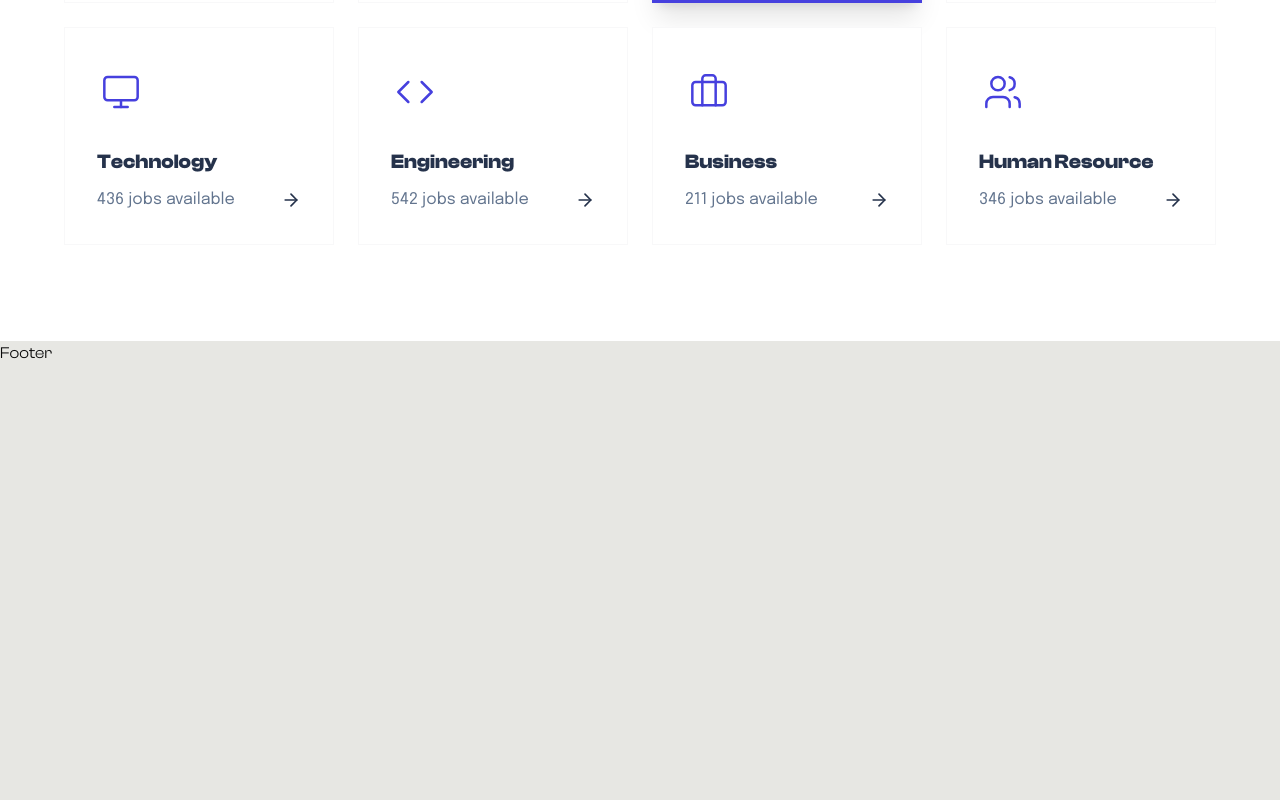
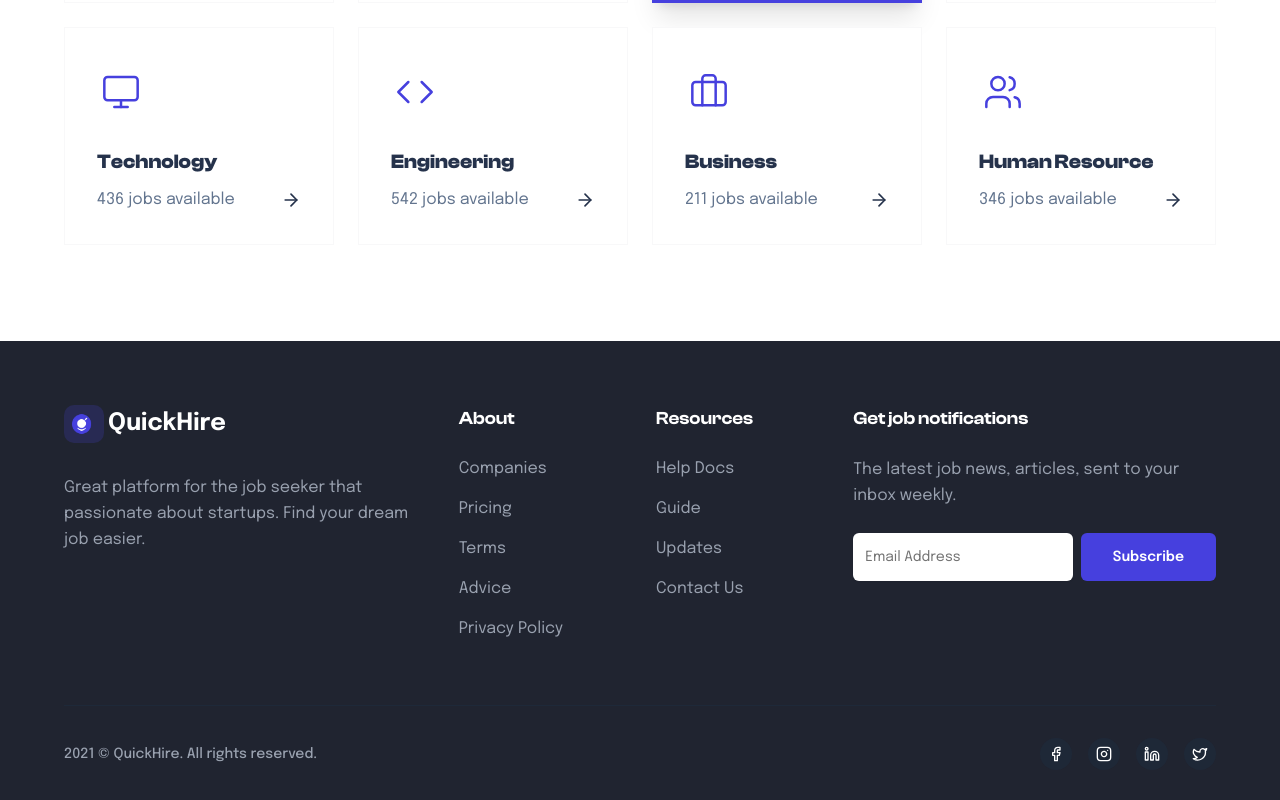
Before and after one commit to rakibislam2233/quick-hire, a Next.js app: page / in a window 1280 px wide. Shown: the part 1272-2072 px from the top of the page. Before the commit the page ends 1637 px from the top, so only its background shows below. Built offline with nearby package versions, Linux system fonts and the light colour scheme.

Commit message:
feat: add a new Footer component with navigation links, newsletter subscription, and social media icons.

```diff
--- a/components/Shared/Footer.tsx
+++ b/components/Shared/Footer.tsx
@@ -1,9 +1,183 @@
-import React from 'react'
+import { Button } from "@/components/ui/button";
+import { Input } from "@/components/ui/input";
+import { Facebook, Instagram, Linkedin, Twitter } from "lucide-react";
+import Image from "next/image";
+import Link from "next/link";
 
 const Footer = () => {
   return (
-    <div>Footer</div>
-  )
-}
+    <footer className="bg-[#202430] text-white pt-16 pb-8 font-epilogue">
+      <div className="container px-5 md:px-16 mx-auto">
+        <div className="grid grid-cols-1 md:grid-cols-2 lg:grid-cols-12 gap-12 lg:gap-8 mb-16">
+          {/* Logo & Info */}
+          <div className="lg:col-span-4 flex flex-col items-start gap-6 pr-4">
+            <Link href="/" className="flex items-center justify-center gap-1">
+              <div className="bg-primary/20 p-2 rounded-lg flex items-center justify-center">
+                <Image
+                  src="/asset/logo/logo.png"
+                  alt="QuickHire Logo"
+                  width={24}
+                  height={24}
+                  priority
+                />
+              </div>
+              <span className="text-2xl font-extrabold text-white">
+                QuickHire
+              </span>
+            </Link>
+            <p className="text-gray-400 text-sm md:text-base leading-relaxed max-w-sm mt-2">
+              Great platform for the job seeker that passionate about startups.
+              Find your dream job easier.
+            </p>
+          </div>
 
-export default Footer
+          {/* Links: About */}
+          <div className="lg:col-span-2">
+            <h4 className="text-lg font-semibold mb-6 font-sans text-white">
+              About
+            </h4>
+            <ul className="flex flex-col gap-4 text-gray-400 text-sm md:text-base">
+              <li>
+                <Link
+                  href="/companies"
+                  className="hover:text-white transition-colors"
+                >
+                  Companies
+                </Link>
+              </li>
+              <li>
+                <Link
+                  href="/pricing"
+                  className="hover:text-white transition-colors"
+                >
+                  Pricing
+                </Link>
+              </li>
+              <li>
+                <Link
+                  href="/terms"
+                  className="hover:text-white transition-colors"
+                >
+                  Terms
+                </Link>
+              </li>
+              <li>
+                <Link
+                  href="/advice"
+                  className="hover:text-white transition-colors"
+                >
+                  Advice
+                </Link>
+              </li>
+              <li>
+                <Link
+                  href="/privacy"
+                  className="hover:text-white transition-colors"
+                >
+                  Privacy Policy
+                </Link>
+              </li>
+            </ul>
+          </div>
+
+          {/* Links: Resources */}
+          <div className="lg:col-span-2">
+            <h4 className="text-lg font-semibold mb-6 font-sans text-white">
+              Resources
+            </h4>
+            <ul className="flex flex-col gap-4 text-gray-400 text-sm md:text-base">
+              <li>
+                <Link
+                  href="/help"
+                  className="hover:text-white transition-colors"
+                >
+                  Help Docs
+                </Link>
+              </li>
+              <li>
+                <Link
+                  href="/guide"
+                  className="hover:text-white transition-colors"
+                >
+                  Guide
+                </Link>
+              </li>
+              <li>
+                <Link
+                  href="/updates"
+                  className="hover:text-white transition-colors"
+                >
+                  Updates
+                </Link>
+              </li>
+              <li>
+                <Link
+                  href="/contact"
+                  className="hover:text-white transition-colors"
+                >
+                  Contact Us
+                </Link>
+              </li>
+            </ul>
+          </div>
+
+          {/* Newsletter */}
+          <div className="lg:col-span-4">
+            <h4 className="text-lg font-semibold mb-6 font-sans text-white">
+              Get job notifications
+            </h4>
+            <p className="text-gray-400 text-sm md:text-base mb-6 max-w-sm leading-relaxed">
+              The latest job news, articles, sent to your inbox weekly.
+            </p>
+            <div className="flex flex-col sm:flex-row gap-2 w-full">
+              <Input
+                type="email"
+                placeholder="Email Address"
+                className="bg-white text-gray-900 border-none rounded-sm h-12 focus-visible:ring-2 focus-visible:ring-primary focus-visible:ring-offset-0 focus-visible:ring-offset-transparent flex-1"
+              />
+              <Button className="bg-primary hover:bg-blue-700 text-white rounded-sm h-12 px-8 font-semibold w-full sm:w-auto">
+                Subscribe
+              </Button>
+            </div>
+          </div>
+        </div>
+
+        {/* Divider */}
+        <div className="h-px w-full bg-gray-800 mb-8 mt-12"></div>
+
+        {/* Bottom */}
+        <div className="flex flex-col md:flex-row items-center justify-between gap-6 text-gray-400 text-sm font-medium">
+          <p>2021 © QuickHire. All rights reserved.</p>
+          <div className="flex items-center gap-4">
+            <Link
+              href="#"
+              className="w-8 h-8 rounded-full bg-gray-800/80 flex items-center justify-center hover:bg-primary hover:text-white transition-colors text-white"
+            >
+              <Facebook className="w-4 h-4" />
+            </Link>
+            <Link
+              href="#"
+              className="w-8 h-8 rounded-full bg-gray-800/80 flex items-center justify-center hover:bg-primary hover:text-white transition-colors text-white"
+            >
+              <Instagram className="w-4 h-4" />
+            </Link>
+            <Link
+              href="#"
+              className="w-8 h-8 rounded-full bg-gray-800/80 flex items-center justify-center hover:bg-primary hover:text-white transition-colors text-white"
+            >
+              <Linkedin className="w-4 h-4" />
+            </Link>
+            <Link
+              href="#"
+              className="w-8 h-8 rounded-full bg-gray-800/80 flex items-center justify-center hover:bg-primary hover:text-white transition-colors text-white"
+            >
+              <Twitter className="w-4 h-4" />
+            </Link>
+          </div>
+        </div>
+      </div>
+    </footer>
+  );
+};
+
+export default Footer;
```
